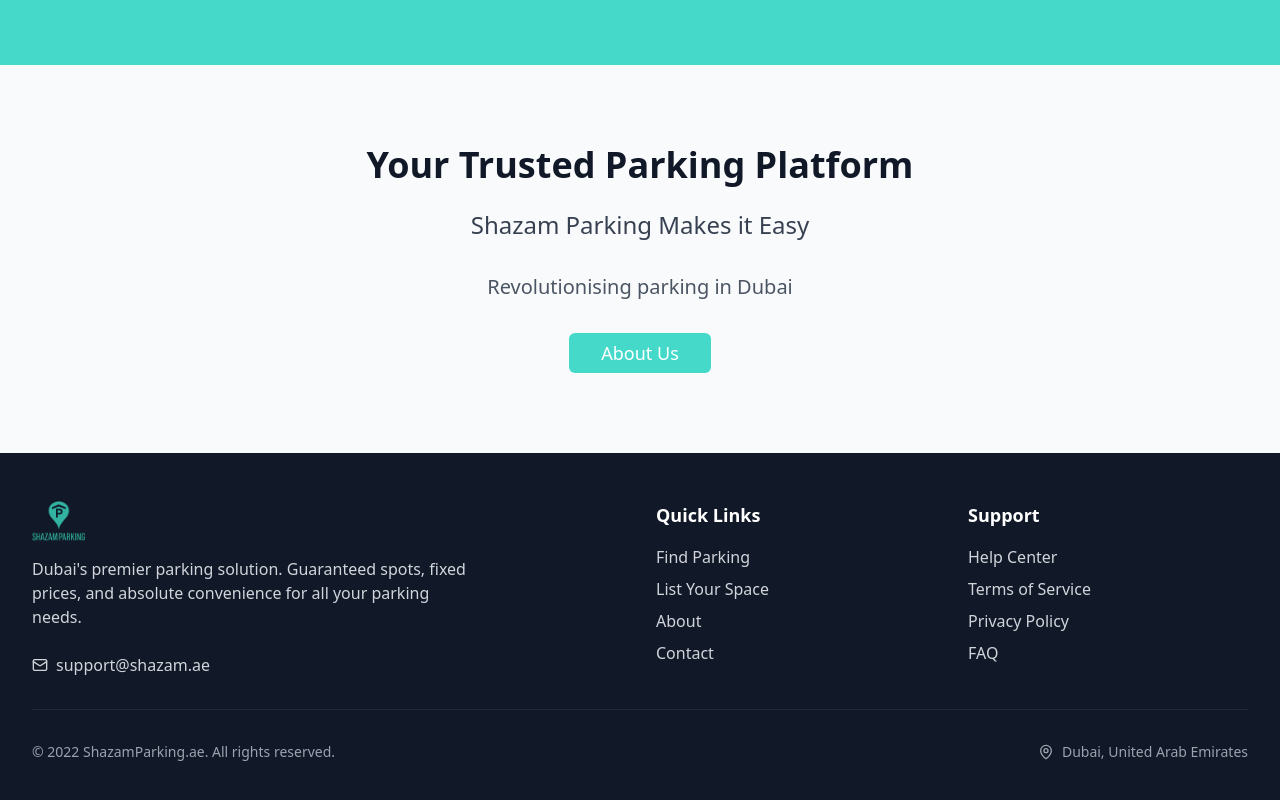
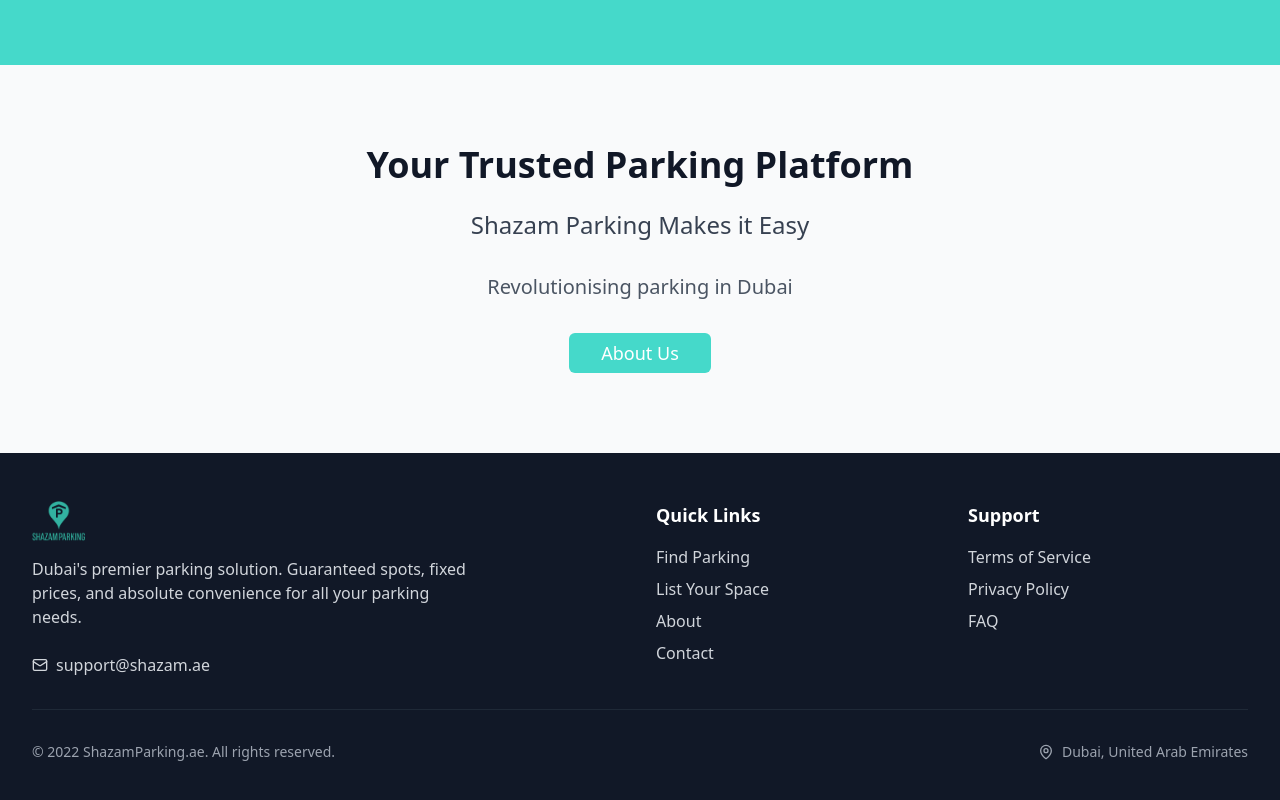
Before and after one commit to digisurf777/park-city-dubai, a React (Vite) app: page / in a window 1280 px wide. Shown: the part 5911-6711 px from the top of the page. Built offline with nearby package versions, Linux system fonts and the light colour scheme.

Commit message:
Visual edit in Lovable
Edited UI in Lovable

```diff
--- a/src/components/Footer.tsx
+++ b/src/components/Footer.tsx
@@ -52,9 +52,7 @@ const Footer = () => {
             <h3 className="text-lg font-semibold mb-4">Support</h3>
             <ul className="space-y-2">
               <li>
-                <Link to="/help" className="text-gray-300 hover:text-primary transition-colors">
-                  Help Center
-                </Link>
+
               </li>
               <li>
                 <Link to="/terms" className="text-gray-300 hover:text-primary transition-colors">
```
